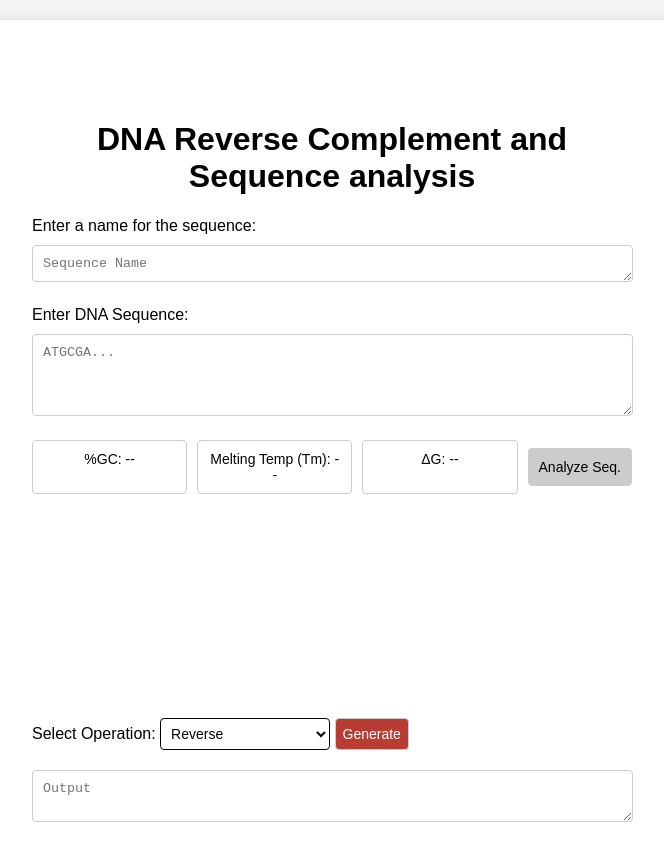
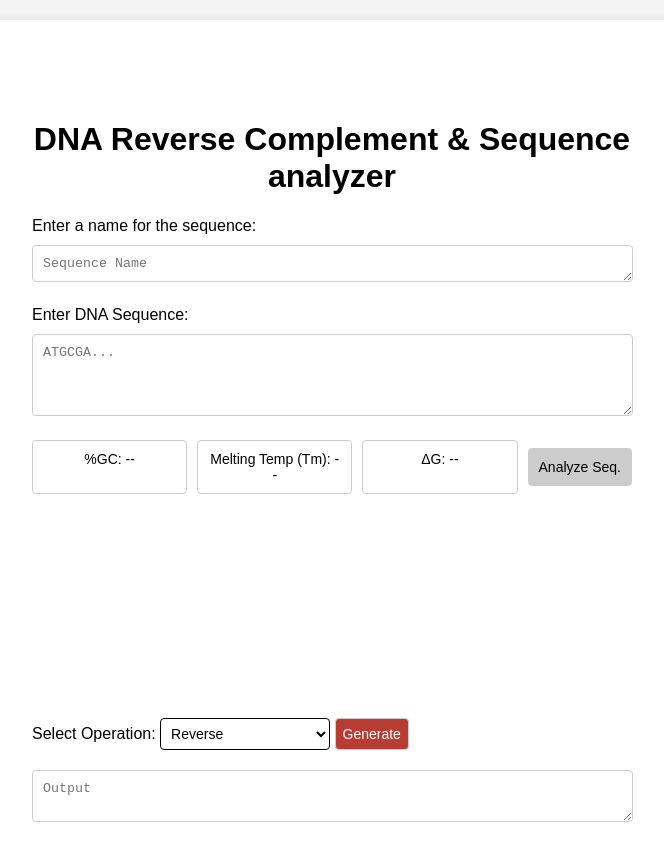
Before and after one commit to rael96gh/Oligotk_main_page, a plain HTML site: page index.html in a window 1280 px wide. Shown: the whole page, without its empty margins (308-972 px from the left). Drawn offline with nearby package versions, Linux system fonts and the light colour scheme.

Commit message:
Update index.html

```diff
--- a/index.html
+++ b/index.html
@@ -96,7 +96,7 @@
 </head>
 <body>
     <div class="container">
-        <h1>DNA Reverse Complement and Sequence analysis</h1>
+        <h1>DNA Reverse Complement & Sequence analyzer</h1>
 
         <!-- Enter DNA Sequence -->
         <label for="sequenceName">Enter a name for the sequence:</label>
```
